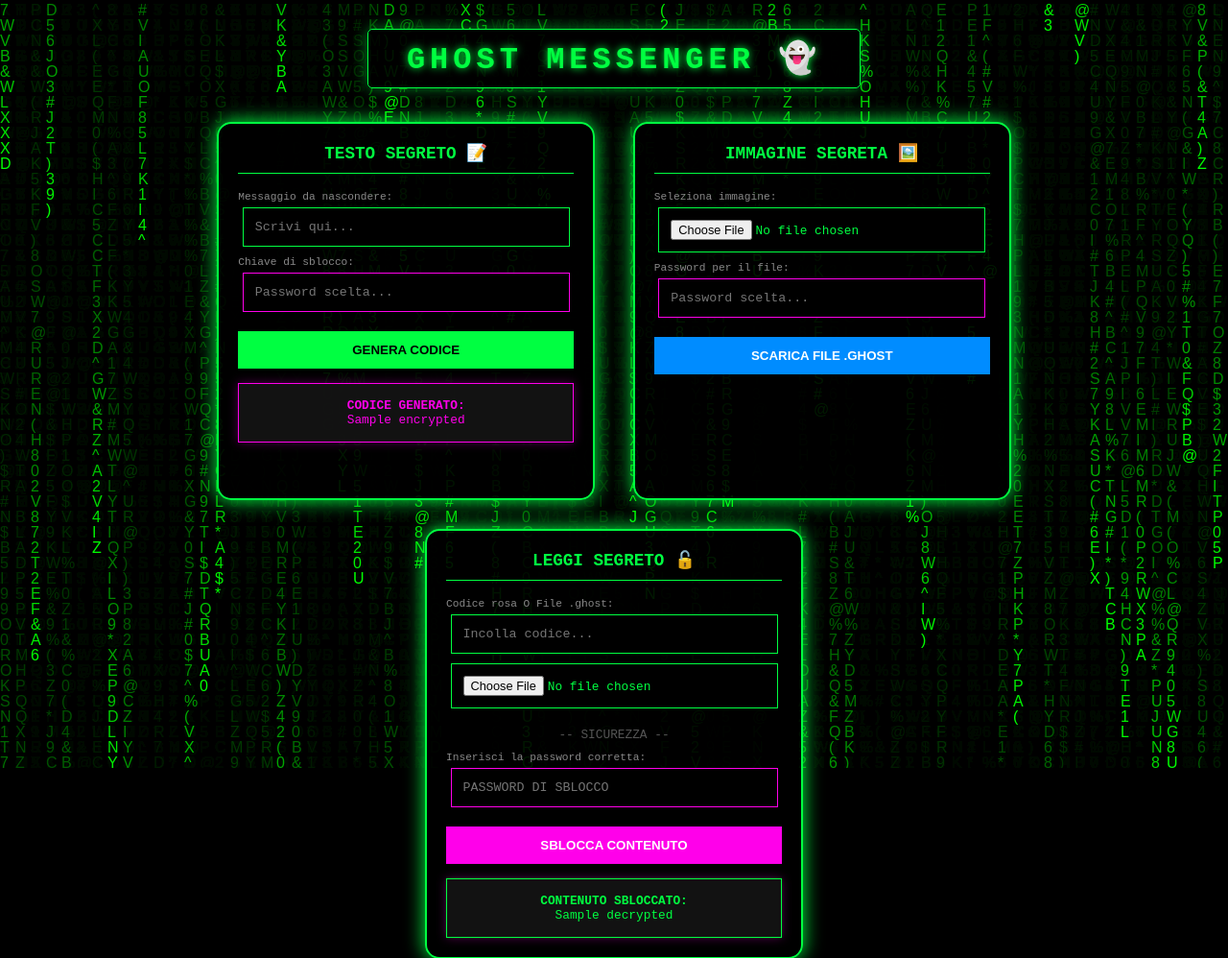
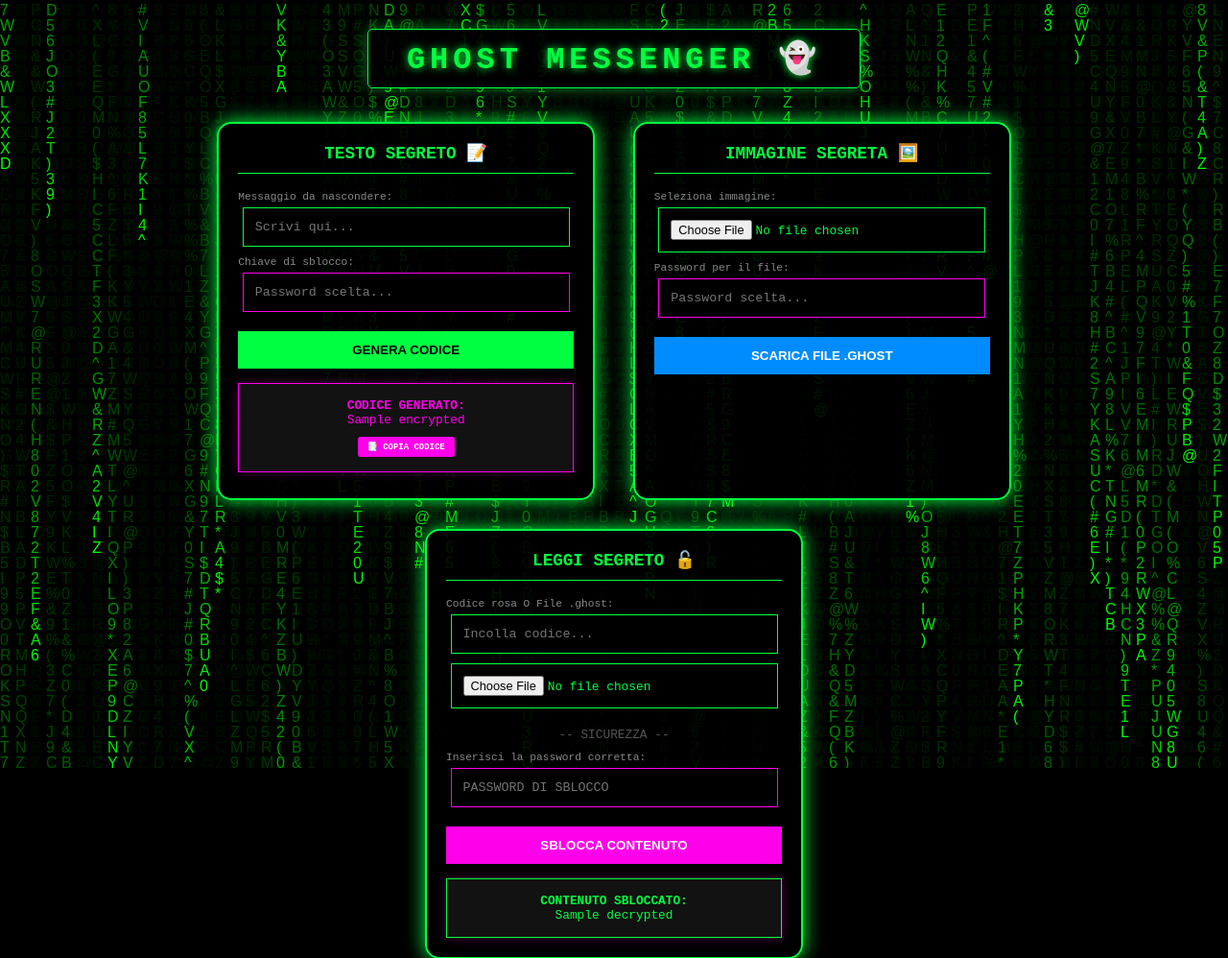
Before and after one commit to dlupinu/ghost-messenger, a Flask app: template templates/index.html in a window 1280 px wide. Shown: the top 998 px of the page at 96% size. Run offline with Flask 3, Linux system fonts and the light colour scheme; the template is opened without the code that fills it: most values are stand-ins (such as "Sample title", 1, 10 or a date in 2020).

Commit message:
Update index.html

```diff
--- a/templates/index.html
+++ b/templates/index.html
@@ -65,7 +65,7 @@
             font-family: 'Courier New', monospace;
         }
 
-        /* TRUCCO ANTI-GOOGLE: Maschera il testo senza usare type="password" */
+        /* ANTI-GOOGLE: Maschera il testo senza attivare il gestore password */
         .ghost-pass {
             -webkit-text-security: disc !important;
             text-security: disc !important;
@@ -107,8 +107,34 @@
             border: 1px solid #ff00ea;
             font-size: 0.8em;
             box-shadow: 0 0 10px rgba(255, 0, 234, 0.3);
-            max-height: 120px;
+            max-height: 150px;
             overflow-y: auto;
+        }
+
+        /* Stile Tasto Copia */
+        .copy-btn {
+            background: #ff00ea;
+            color: white;
+            border: none;
+            padding: 5px 10px;
+            margin-top: 10px;
+            cursor: pointer;
+            font-size: 0.7em;
+            font-family: 'Courier New', monospace;
+            border-radius: 3px;
+            transition: 0.3s;
+            width: auto;
+        }
+
+        .copy-btn:hover {
+            background: white;
+            color: #ff00ea;
+            box-shadow: 0 0 10px #ff00ea;
+        }
+
+        .copy-success {
+            background: #00ff41 !important;
+            color: #000 !important;
         }
 
         h3 { margin-top: 0; color: #00ff41; font-size: 1.1em; border-bottom: 1px solid #00ff41; padding-bottom: 10px; }
@@ -134,14 +160,16 @@
                 <span class="label-mini">Messaggio da nascondere:</span>
                 <input type="text" name="message" placeholder="Scrivi qui..." autocomplete="off" spellcheck="false" required>
                 <span class="label-mini">Chiave di sblocco:</span>
-                <!-- Usiamo type="text" con classe ghost-pass e protezione readonly iniziale -->
                 <input type="text" name="psw" class="ghost-pass" placeholder="Password scelta..."
                        autocomplete="off" readonly onfocus="this.removeAttribute('readonly');" required>
                 <button type="submit">GENERA CODICE</button>
             </form>
             {% if encrypted %}
                 <div class="result">
-                    <strong>CODICE GENERATO:</strong><br>{{ encrypted }}
+                    <strong>CODICE GENERATO:</strong><br>
+                    <span id="target-code">{{ encrypted }}</span>
+                    <br>
+                    <button type="button" class="copy-btn" onclick="copyToClipboard()">📑 COPIA CODICE</button>
                 </div>
             {% endif %}
         </div>
@@ -181,6 +209,22 @@
     </div>
 
     <script>
+        // Funzione per copiare il codice negli appunti
+        function copyToClipboard() {
+            const text = document.getElementById("target-code").innerText;
+            const btn = document.querySelector(".copy-btn");
+
+            navigator.clipboard.writeText(text).then(() => {
+                btn.innerText = "✅ COPIATO!";
+                btn.classList.add("copy-success");
+                setTimeout(() => {
+                    btn.innerText = "📑 COPIA CODICE";
+                    btn.classList.remove("copy-success");
+                }, 2000);
+            });
+        }
+
+        // Effetto Matrix
         const canvas = document.getElementById('matrix-canvas');
         const ctx = canvas.getContext('2d');
         canvas.width = window.innerWidth;
```
